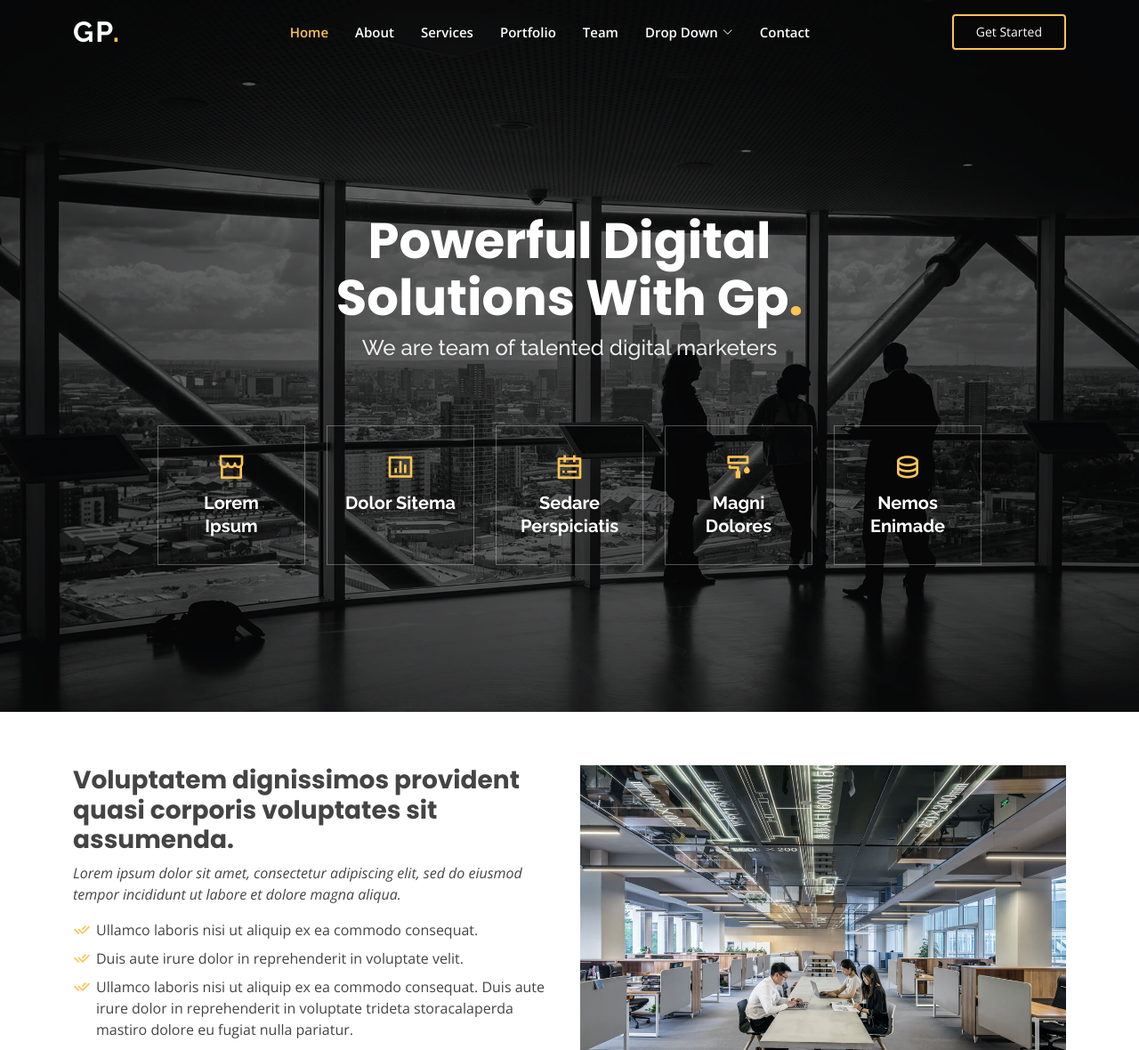
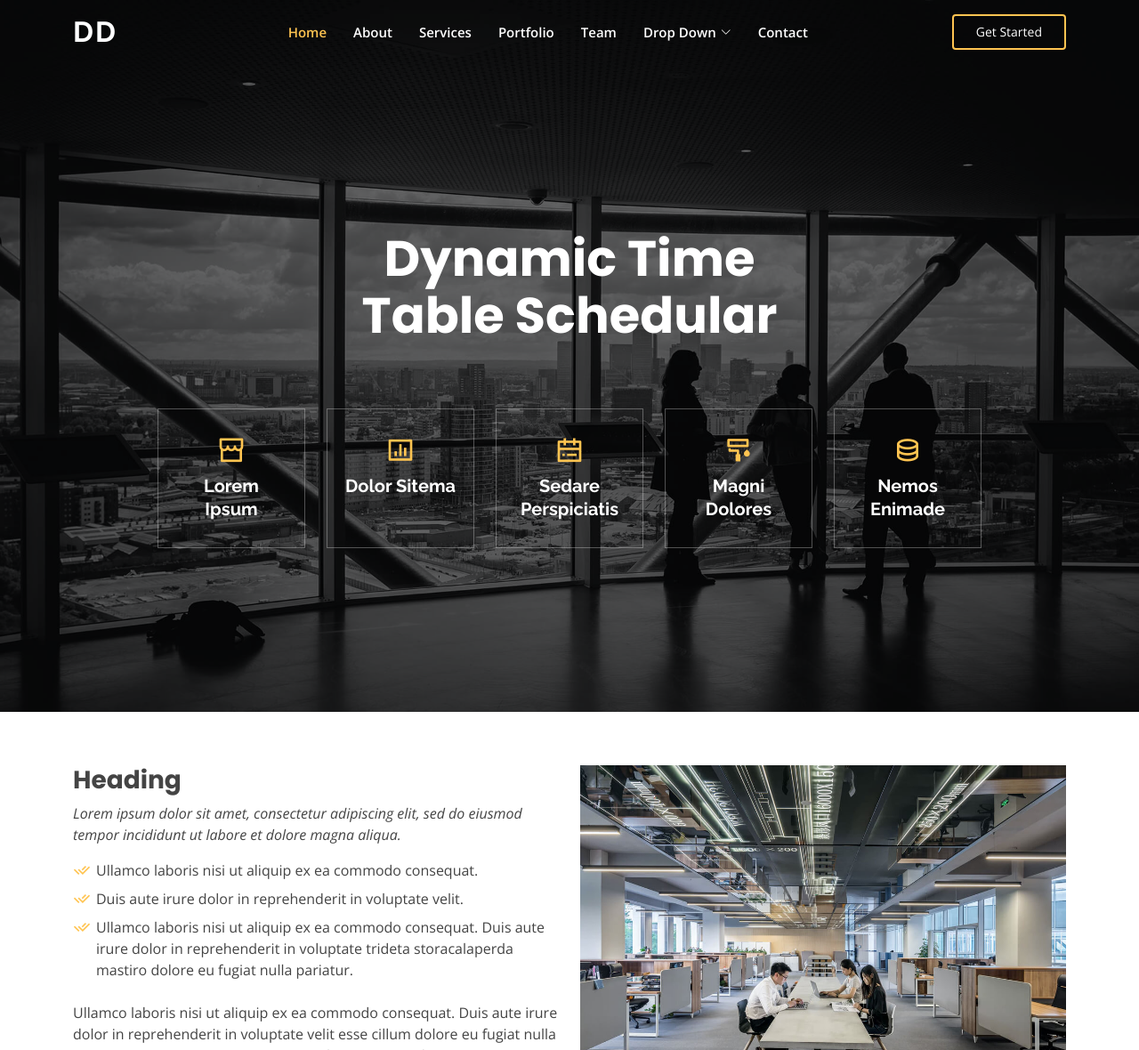
Before and after one commit to RajSarkar4/Debugging_Demons, a plain HTML site: page index.html in a window 1280 px wide. Shown: the top 1180 px of the page at 89% size. Drawn offline with nearby package versions, Linux system fonts and the light colour scheme.

Commit message:
Website Changes

```diff
--- a/index.html
+++ b/index.html
@@ -5,7 +5,7 @@
   <meta charset="utf-8">
   <meta content="width=device-width, initial-scale=1.0" name="viewport">
 
-  <title>Dynamic Time Table Schedular</title>
+  <title>Dynamic Time-Table Schedular</title>
   <meta content="" name="description">
   <meta content="" name="keywords">
 
@@ -43,7 +43,7 @@
   <header id="header" class="fixed-top ">
     <div class="container d-flex align-items-center justify-content-lg-between">
 
-      <h1 class="logo me-auto me-lg-0"><a href="index.html">Gp<span>.</span></a></h1>
+      <h1 class="logo me-auto me-lg-0"><a href="index.html">DD<span></span></a></h1>
       <!-- Uncomment below if you prefer to use an image logo -->
       <!-- <a href="index.html" class="logo me-auto me-lg-0"><img src="assets/img/logo.png" alt="" class="img-fluid"></a>-->
 
@@ -87,8 +87,7 @@
 
       <div class="row justify-content-center" data-aos="fade-up" data-aos-delay="150">
         <div class="col-xl-6 col-lg-8">
-          <h1>Powerful Digital Solutions With Gp<span>.</span></h1>
-          <h2>We are team of talented digital marketers</h2>
+          <h1>Dynamic Time Table Schedular<span></span></h1>
         </div>
       </div>
 
@@ -139,7 +138,7 @@
             <img src="assets/img/about.jpg" class="img-fluid" alt="">
           </div>
           <div class="col-lg-6 pt-4 pt-lg-0 order-2 order-lg-1 content" data-aos="fade-right" data-aos-delay="100">
-            <h3>Voluptatem dignissimos provident quasi corporis voluptates sit assumenda.</h3>
+            <h3>Heading</h3>
             <p class="fst-italic">
               Lorem ipsum dolor sit amet, consectetur adipiscing elit, sed do eiusmod tempor incididunt ut labore et dolore
               magna aliqua.
```
